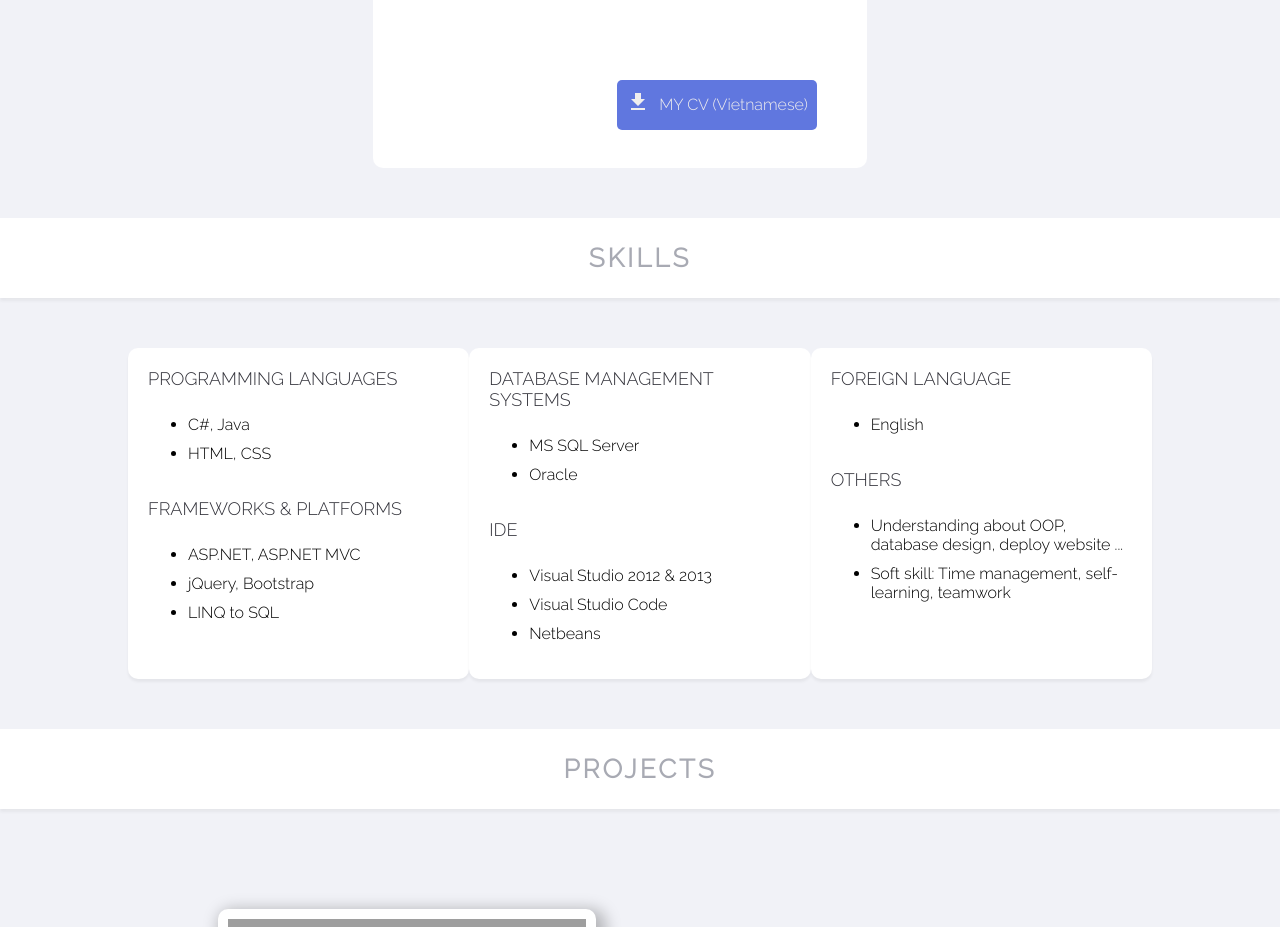
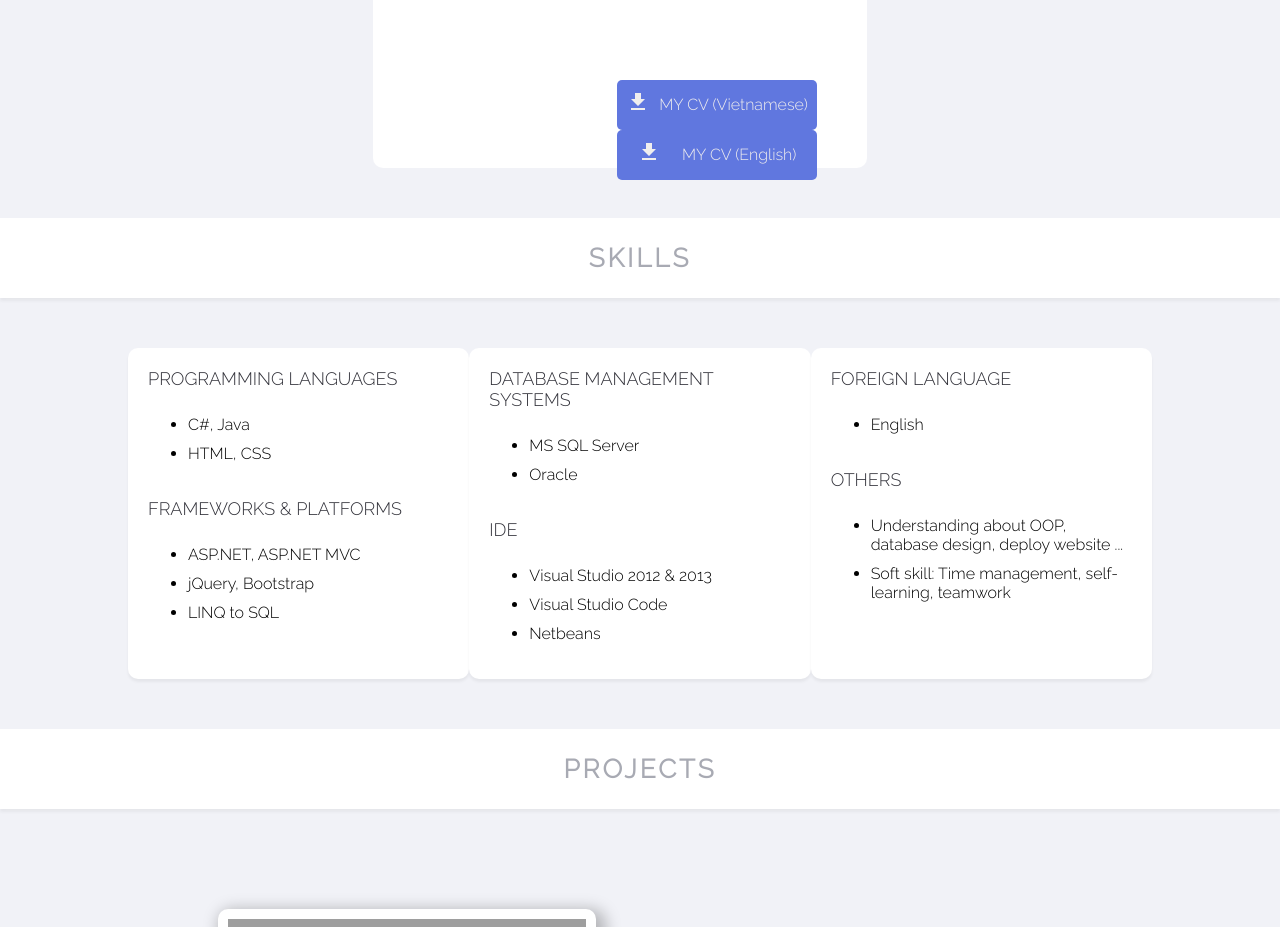
Before and after one commit to dongpytran/personal-web-deploy, a React (Create React App) app: page / in a window 1280 px wide. Shown: the part 1280-2207 px from the top of the page. Built offline with nearby package versions, Linux system fonts and the light colour scheme; grey boxes are pictures that could not be loaded.

Commit message:
Update About.js

```diff
--- a/src/About.js
+++ b/src/About.js
@@ -2,6 +2,7 @@ import React from 'react'
 import "./About.css"
 import HeadingContent from './HeadingContent'
 import Cv from './My-CV.pdf';
+import CvE from './MY_CV_ENG.pdf';
 import GetAppIcon from '@material-ui/icons/GetApp';
 import RoomIcon from '@material-ui/icons/Room';
 import PhoneIcon from '@material-ui/icons/Phone';
@@ -29,6 +30,10 @@ function About() {
                         <div className="download__icon"><GetAppIcon/></div>
                         <a href={Cv} download> MY CV (Vietnamese)</a>
                     </div>
+                    <div className="about__summary--btn">
+                        <div className="download__icon"><GetAppIcon/></div>
+                        <a href={CvE} download> MY CV (English)</a>
+                    </div>
                 </div>
                 <div className="about__contact">
                     <h4>CONTACT INFO</h4>
```
